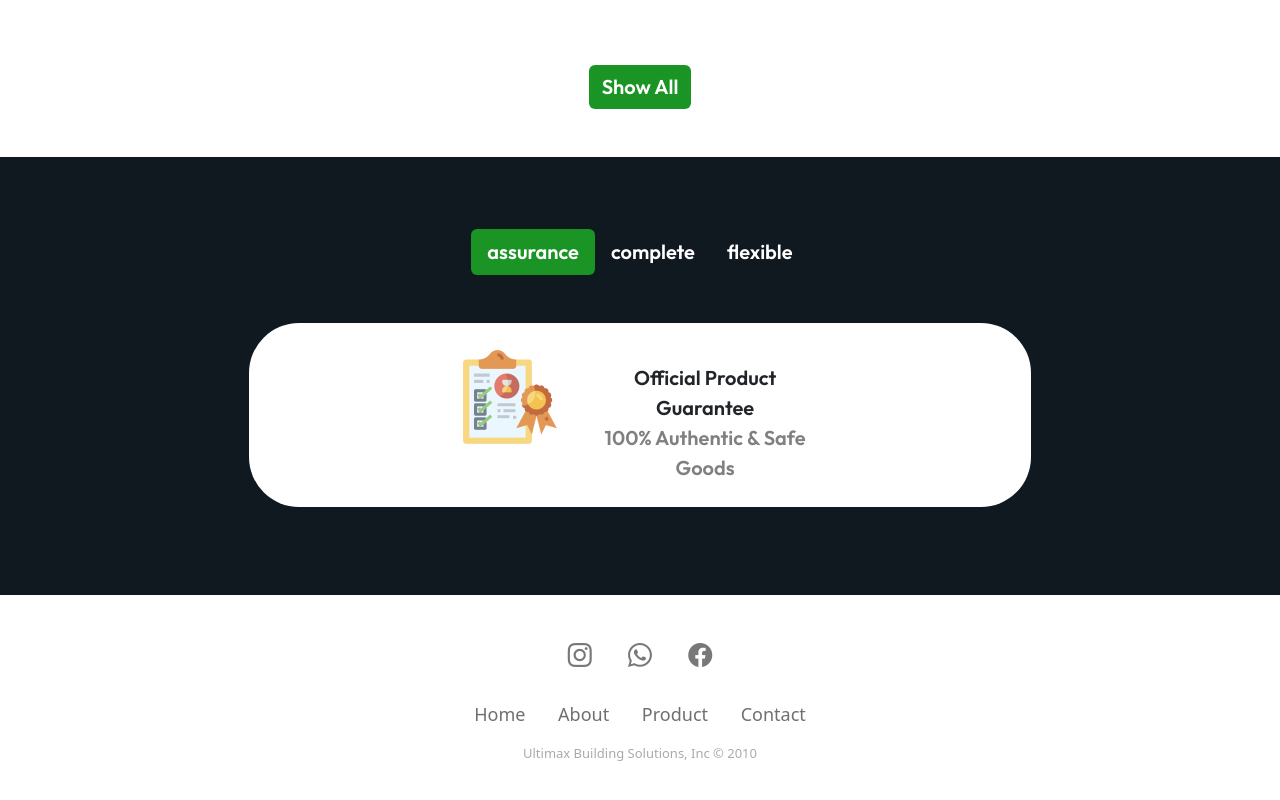
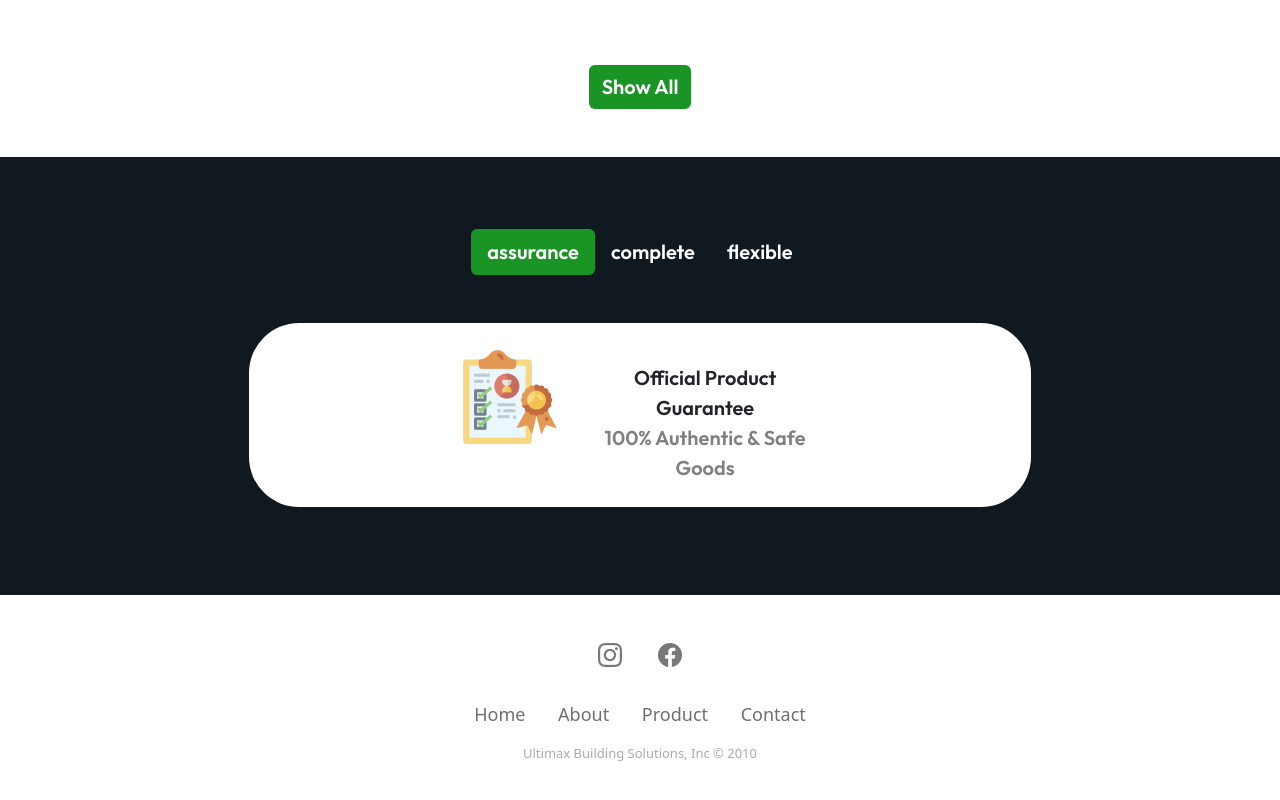
Before and after one commit to Kuroooor/ubsi1, a plain HTML site: page index.html in a window 1280 px wide. Shown: the part 2503-3303 px from the top of the page. Drawn offline with nearby package versions, Linux system fonts and the light colour scheme.

Commit message:
Update index.html

```diff
--- a/index.html
+++ b/index.html
@@ -224,7 +224,6 @@
                 <div class="social">
                     <a href="https://www.instagram.com/ultimax_upvc/" target="_blank"><i
                             class="bi bi-instagram"></i></a>
-                    <a href="http://wa.me/6281232246565"><i class="bi bi-whatsapp" target="_blank"></i></a>
                     <a href="https://www.facebook.com/ultimaxbuildingsolutions" target="_blank"><i
                             class="bi bi-facebook"></i></a>
                 </div>
```
